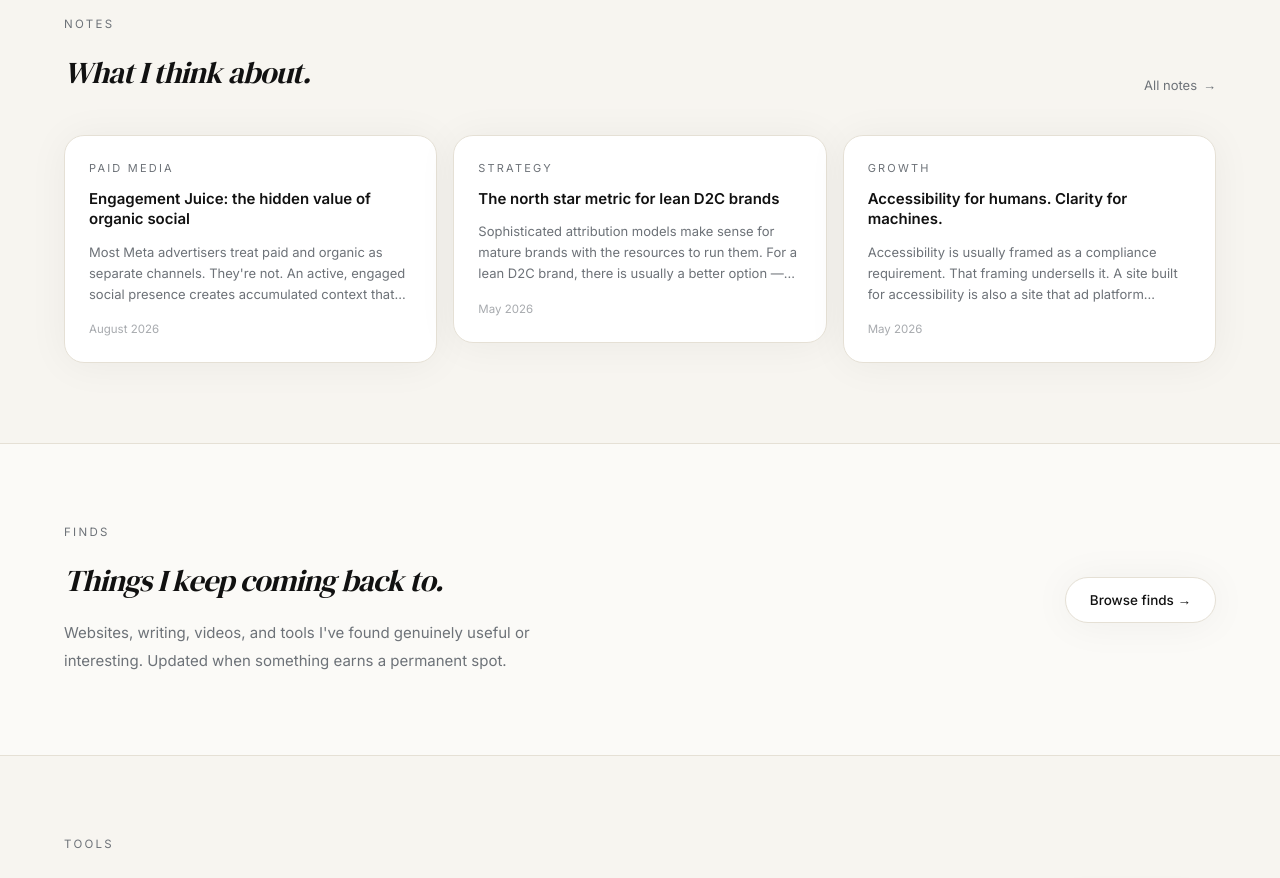
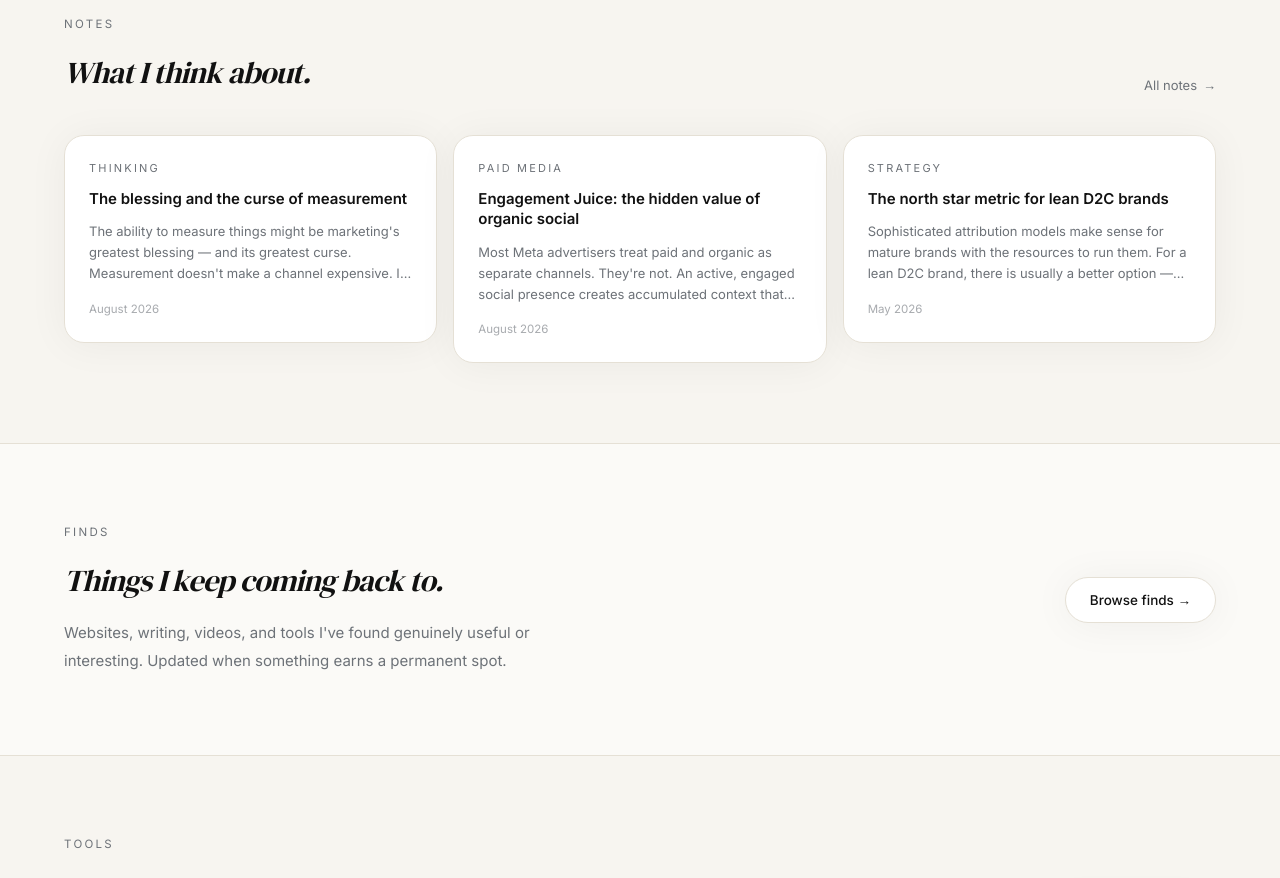
Before and after one commit to jigar-soni/jigar-soni-portfolio, a Next.js app: page / in a window 1280 px wide. Shown: the part 2220-3098 px from the top of the page. Built offline with nearby package versions, Linux system fonts and the light colour scheme.

Commit message:
Add note: The blessing and the curse of measurement

```diff
--- a/app/data/notes.ts
+++ b/app/data/notes.ts
@@ -8,6 +8,23 @@ export type Note = {
 }
 
 export const notes: Note[] = [
+  {
+    slug: 'blessing-and-curse-of-measurement',
+    title: 'The blessing and the curse of measurement',
+    date: '2026-08-24',
+    category: 'Thinking',
+    excerpt:
+      "The ability to measure things might be marketing's greatest blessing — and its greatest curse. Measurement doesn't make a channel expensive. It just makes the expense impossible to ignore.",
+    body: [
+      "The ability to measure things might be marketing's greatest blessing — and its greatest curse.",
+      'A client I recently worked with ran a full-page ad on the second page of the Times of India to generate leads. I can only imagine what that cost. It brought in 94 leads.',
+      'Around the same time, I was running their Meta Ads. We spent ₹74,000 and generated over 1,200 leads.',
+      'And yet, the client walked away convinced that Meta was the expensive channel.',
+      "Here's the curse hiding inside the blessing: digital is measurable to the last rupee, so every rupee gets interrogated. Print isn't — so it escapes the same scrutiny. The channel you can measure ends up carrying the burden of proof, while the channel you can't quietly gets a pass. Cost-per-lead only feels high when you're actually forced to look at it.",
+      "I don't have full visibility into how many of those 1,200 leads converted. But even with generous assumptions about the print ad's downstream performance, the math almost certainly still favours Meta — by a wide margin.",
+      "Measurement doesn't make a channel expensive. It just makes the expense impossible to ignore.",
+    ],
+  },
   {
     slug: 'engagement-juice',
     title: 'Engagement Juice: the hidden value of organic social',
```
